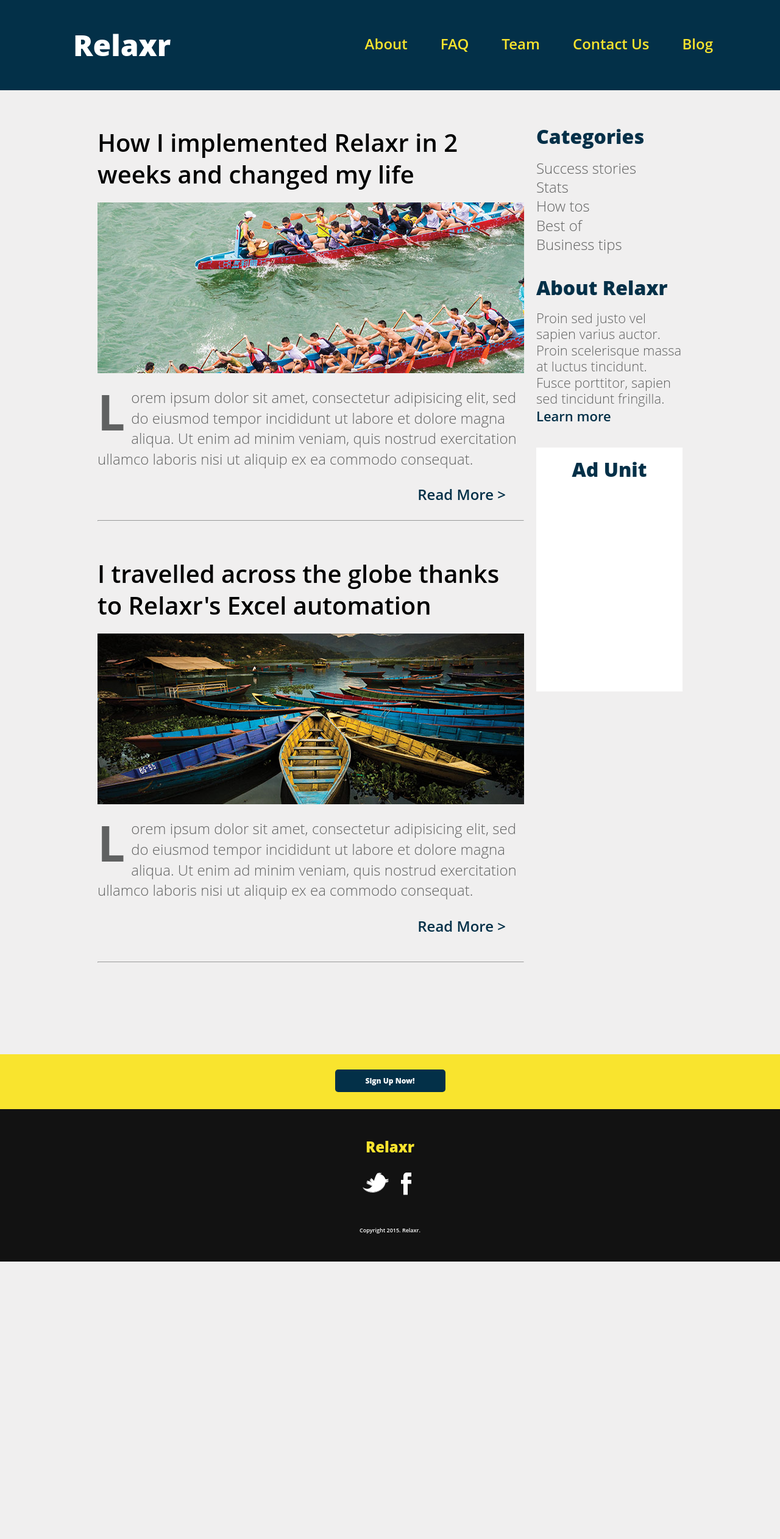
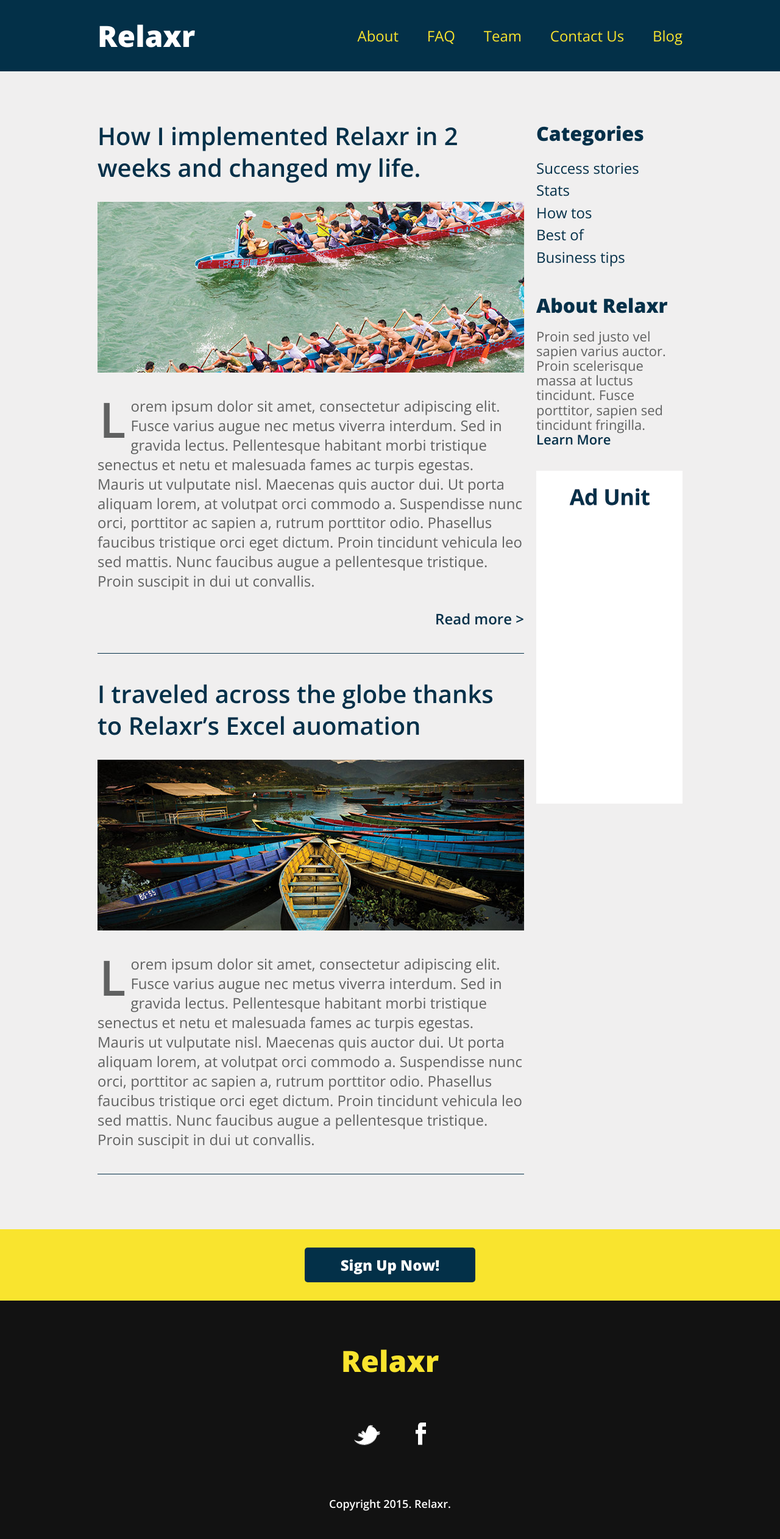
Before and after one commit to LeoMelo87/relaxrj1, a plain HTML site: page index.html in a window 1280 px wide. Shown: the whole page at 61% size. Before the commit the page ends 2069 px from the top, so only its background shows below. Drawn offline with nearby package versions, Linux system fonts and the light colour scheme.

Commit message:
Full update
Update based on starter code and full change in query

```diff
--- a/css/style.css
+++ b/css/style.css
@@ -1,304 +1,224 @@
 
-/* apply a natural box layout model to all elements, but allowing components to change */
-html {
-  box-sizing: border-box;
+
+/******************************************
+/* SETUP
+/*******************************************/
+
+/* Box Model Hack */
+* {
+  -moz-box-sizing: border-box; /* Firexfox */
+  -webkit-box-sizing: border-box; /* Safari/Chrome/iOS/Android */
+  box-sizing: border-box; /* IE */
 }
-*, *:before, *:after {
-  box-sizing: inherit;
-  max-width: 100%;
+
+/* Clear fix hack */
+.clearfix:after {
+  content: ".";
+  display: block;
+  clear: both;
+  visibility: hidden;
+  line-height: 0;
+  height: 0;
+}
+
+.clear {
+  clear: both;
+}
+
+.alignright {
+  float: right;
+  padding: 0 0 10px 10px; /* note the padding around a right floated image */
+}
+
+.alignleft {
+  float: left;
+  padding: 0 10px 10px 0; /* note the padding around a left floated image */
+}
+
+/******************************************
+/* BASE STYLES
+/*******************************************/
+
+body {
+  color: #043049;
+  font-size: 26px;
+  line-height: 1.4;
+  color: #606161;
+  font-family: 'Open Sans', Helvetica, Arial, sans-serif;
+  font-weight: 300;
+  background: #f0efef;
+}
+a {
+  text-decoration: none;
+}
+
+
+/******************************************
+/* LAYOUT
+/*******************************************/
+
+/* Center the container */
+.container {
+  width: 960px;
   margin: 0 auto;
 }
 
-
-.cf:before,
-.cf:after {
-    content: " "; /* 1 */
-    display: table; /* 2 */
+.logo {
+  font-size: 48px;
+  font-weight: 800;
 }
 
-.cf:after {
-    clear: both;
+header {
+  background: #033048;
+  padding: 25px 0;
+  overflow: hidden;
+}
+header .logo {
+  color: #fff;
+  float: left;
 }
 
-/***************
-    Header
-****************/
-body {
-  background-color: #f0efef;
+header nav {
+  float: right;
+  margin-top: 15px;
 }
-
-header  {
-  background-color: #033048;
-  max-width: 960px;
-
+header nav ul li {
+  display: inline-block;
+  margin: 0 0 0 40px;
+  font-size: 24px;
 }
-
-.mastheader {
-  max-width: 100%;
-}
-
-.relaxr1 {
-  float: left;
-  width: 20%;
-  font-family: "Open Sans", sans-serif;
-  font-weight: 800;
-  font-size: 48px;
-  color: white;
-  padding: 50px 50px 50px 120px;
-  text-align: center;
-}
-
-.menu {
-  float: right;
-  width: 80%;
-}
-
-.menu ul {
-  list-style: none;
-  text-align: right;
-  margin: 60px;
-
-}
-
-.menu ul li {
-  display: inline;
-  margin-left: 50px;
-}
-
-.menu ul li a {
-  text-decoration: none;
-  font-family: "Open Sans", sans-serif;
-  font-weight: 600;
-  font-size: 24px;
+header nav ul li a {
   color: #f9e42e;
 }
-
-.menu ul li a:hover {
-  color: white;
+#main {
+  margin-top: 80px;
 }
-
-/************
-    Wrap
-*************/
-
-.wrap {
-  max-width: 960px;
-  margin: 0 auto;
+#posts {
+  width: 700px;
+  display: inline-block;
+  margin-right: 20px;
+  vertical-align: top;
 }
-
-/************
-  Sections
-*************/
-
-.mainbody {
-  float: left;
-  max-width: 700px;
+#sidebar {
+  width: 240px;
+  display: inline-block;
+  vertical-align: top;
 }
-
-.section {
-  margin-top: 60px
+.post {
+  border-bottom: 1px solid #043049;
+  padding-bottom: 40px;
+  margin-bottom: 40px;
 }
-
-.columnhead {
-  font-family: "Open Sans", sans-serif;
+h2 {
   font-weight: 600;
   font-size: 40px;
   line-height: 1.3;
+  margin-bottom: 30px;
+}
+h2 a {
+  color: #043049;
 }
 
-img {
-  padding: 20px 0;
+.post img {
+  margin-bottom: 30px;
+}
+.post p {
+  font-size: 24px;
+  line-height: 1.333;
+  color: #606161;
+}
+.post p:first-of-type:first-letter {
+  float: left;
+  font-size: 80px;
+  line-height: 65px;
+  padding-top: 4px;
+  padding-right: 8px;
+  padding-left: 3px;
+  font-weight: 600;
+}
+.readmore, .readless {
+  text-align: right;
+  margin-top: 30px;
+}
+.readmore a, .readless a {
+  color: #043049;
+  font-weight: 600;
 }
 
-.psection {
-  font-family: "Open Sans", sans-serif;
-  font-weight: 300;
+.button {
+  border-radius: 5px;
+  font-weight: 800;
+  padding: 12px 0;
+  width: 280px;
+  font-size: 28px;
+  text-align: center;
+  display: block;
+  margin: 0 auto;
+}
+.yellow {
+  background: #f9e42e;
+  color: #033048;
+}
+.blue {
+  background: #033048;
+  color: #fff;
   font-size: 24px;
-  line-height: 1.4;
-  color: #606161;
 }
 
-.psection:first-letter {
-  font-size: 80px;
-  font-weight: bold;
-  line-height: 1;
-  color: #606161;
-  padding-right: 10px;
-  float: left;
+#sidebar h3 {
+  font-size: 32px;
+  font-weight: 800;
+  margin-bottom: 15px;
+  color: #043049;
+}
+#sidebar ul {
+  margin-bottom: 40px;
+}
+#sidebar ul li a {
+  color: #043049;
+  font-size: 24px;
+}
+#sidebar p {
+  font-size: 22px;
+  line-height: 1.1;
+  margin-bottom: 40px;
+}
+#sidebar p a {
+  color: #043049;
+  font-weight: 600;
 }
 
-.readmore {
+#bottom-cta {
+  background: #f9e42e;
   padding: 30px;
-  text-align: right;
+  text-align: center;
+  margin-top: 50px;
 }
 
-
-.readlink {
-  font-family: "Open Sans", sans-serif;
+footer {
+  background: #121212;
+  padding: 65px 0 45px;
+  text-align: center;
+}
+footer .logo {
+  color: #f9e42e;
+  margin-bottom: 68px;
+}
+footer ul li {
+  display: inline-block;
+  list-style: none;
+  margin: 0 26px 75px;
+}
+footer p {
+  font-size: 18px;
+  color: #fff;
   font-weight: 600;
-  font-size: 24px;
-  text-decoration: none;
-  color: #033048;
+}
+.hide {
+  display: none;
+  margin-top: 30px;
 }
 
-.readmore a:hover {
-  color: #f9e42e;
-}
-
-.break2 {
-  margin-bottom: 150px;
-}
-
-.hide{
-  display:none;
-}
-
-/******************
-      Aside
-******************/
-
-.sidebar {
-  width: 240px;
-  float: right;
-  margin-left: 20px;
-  margin-top: 60px;
-}
-
-#categories {
-  margin-bottom: 40px;
-}
-
-  .subhead {
-    font-family: "Open Sans", sans-serif;
-    font-weight: 800;
-    font-size: 32px;
-    color: #033048;
-    margin-bottom: 20px;
-  }
-
-.categ ul li a {
-  text-decoration: none;
-  font-family: "Open Sans", sans-serif;
-  font-weight: 300;
-  font-size: 24px;
-  color: #606161;
-  line-height: 1.3;
-}
-
-.categ ul li a:hover {
-  color: #f9e42e;
-}
-
-#AboutRelaxr {
-  margin-bottom: 40px;
-}
-
-.about {
-  font-family: "Open Sans", sans-serif;
-  font-weight: 300;
-  font-size: 22px;
-  color: #606161;
-  line-height: 1.2;
-  margin-bottom: 5px;
-}
-
-.learnmore a {
-  text-decoration: none;
-  font-family: "Open Sans", sans-serif;
-  font-weight: 600;
-  font-size: 22px;
-  color: #033048;
-}
-
-  .learnmore a:hover {
-    color: #f9e42e;
-  }
-
-.ad {
-  text-align: center;
-  width: 250px;
-  height: 400px;
-  background-color: white;
-  padding-top: 20px;
-}
-
-/*************
-    Sign Up
-**************/
-
-#sign {
-  clear: both;
-  background-color: #f9e42e;
-  height: 90px;
-}
-
-  .signbutton {
-    max-width: 1200px;
-    display: block;
-    margin: auto;
-    padding-top: 25px;
-  }
-
-  .button2 {
-    font-family: "Open Sans", sans-serif;
-    font-weight: 800;
-    font-size: 12px;
-    border-radius: 5px;
-    border: none;
-    background-color: #033048;
-    max-width: 1200px;
-    display: block;
-    margin: 0 auto;
-    padding: 10px 50px;
-
-  }
-
-  .linkbutton2 {
-    color: white;
-    text-decoration: none;
-
-  }
-
-/**********
-  Footer
-***********/
-
-footer {
-  background-color: #121212;
-  height: 250px;
-  max-width: 100%;
-}
-
-#social {
-  max-width: 90px;
-  margin: 0 auto;
-  padding-right: 10px;
-}
-
-  .twitter {
-    float: left;
-    padding-top: 30px;
-  }
-
-  .facebook {
-    float: right;
-    padding-top: 30px;
-  }
-
-  .footer{
-  color: #f9e42e;
-  text-align: center;
-  font-family: "Open Sans", sans-serif;
-  font-weight: 800;
-  font-size: 24px;
-  padding-top: 50px;
-  }
-
-  .copyright {
-    font-family: "Open Sans", sans-serif;
-    font-weight: 600;
-    font-size: 9px;
-    color: white;
-    text-align: center;
-    padding-top: 120px;
-  }
+/******************************************
+/* ADDITIONAL STYLES
+/*******************************************/
--- a/index.html
+++ b/index.html
@@ -1,68 +1,61 @@
 <!DOCTYPE html>
-<html>
+<html lang="en">
 	<head>
     	<meta charset="utf-8">
-    <title>Relaxr</title>
-    <link rel="stylesheet" href="css/reset.css" />
-    <link rel="stylesheet" href="css/style.css" />
-    <link href='https://fonts.googleapis.com/css?family=Open+Sans:400,300,300italic,400italic,600,600italic,700,700italic,800,800italic' rel='stylesheet' type='css/style.css' />
+    	<meta name="description" content="The perfect personal assistant. Relaxr does your job for you so you can enjoy life as it is meant to be.">
 
+		<title>Weather Background</title>
+		<link href='http://fonts.googleapis.com/css?family=Open+Sans:300italic,300,600,800' rel='stylesheet' type='text/css'>
+
+		<!-- external CSS link -->
+		<link rel="stylesheet" href="css/reset.css">
+		<link rel="stylesheet" href="css/style.css">
+		<script src="http://ajax.googleapis.com/ajax/libs/jquery/2.1.3/jquery.min.js"></script>
+		<script type="text/javascript" src="js/app.js"></script>
 	</head>
 	<body>
-
-      <header class="mastheader cf">
-          <h1 class="relaxr1">Relaxr</h1>
-
-          <nav class="menu">
+		<header>
+			<div class="container">
+				<h1 class="logo">Relaxr</h1>
+				<nav>
 					<ul>
 						<li><a href="#">About</a></li>
 						<li><a href="#">FAQ</a></li>
 						<li><a href="#">Team</a></li>
 						<li><a href="#">Contact Us</a></li>
-              <li><a href="#">Blog</a><li>
+						<li><a href="#">Blog</a></li>
 					</ul>
 				</nav>
+			</div>
+		</header>
+		<section id="main">
+			<div class="container">
+				<section id="posts">
+					<article class="post">
+						<h2><a href="#">How I implemented Relaxr in 2 weeks and changed my life.</a></h2>
+						<img src="images/blog_photo1.jpg" alt="Crew Meet">
+						<p>Lorem ipsum dolor sit amet, consectetur adipiscing elit. Fusce varius augue nec metus viverra interdum. Sed in gravida lectus. Pellentesque habitant morbi tristique senectus et netu et malesuada fames ac turpis egestas. Mauris ut vulputate nisl.  Maecenas quis auctor dui. Ut porta aliquam lorem, at volutpat orci commodo a. Suspendisse nunc orci, porttitor ac sapien a, rutrum porttitor odio. Phasellus faucibus tristique orci eget dictum. Proin tincidunt vehicula leo sed mattis. Nunc faucibus augue a pellentesque tristique. Proin suscipit in dui ut convallis.</p>
 
-      </header>
+						<p class="readmore"><a href="#">Read more &gt;</a></p>
+						<p class="hide" id="show-this-on-click">Maecenas quis auctor dui. Ut porta aliquam lorem, at volutpat orci commodo a. Suspendisse nunc orci, porttitor ac sapien a, rutrum porttitor odio. Phasellus faucibus tristique orci eget dictum. Proin tincidunt vehicula leo sed mattis. Nunc faucibus augue a pellentesque tristique. Proin suscipit in dui ut convallis.</p>
+						<p class="readless hide"><a href="#">Read less &gt;</a></p>
+					</article>
+					<article class="post">
+						<h2><a href="#">I traveled across the globe thanks to Relaxr’s Excel auomation</a></h2>
+						<img src="images/blog_photo2.jpg" alt="Canoes">
+						<p>Lorem ipsum dolor sit amet, consectetur adipiscing elit. Fusce varius augue nec metus viverra interdum. Sed in gravida lectus. Pellentesque habitant morbi tristique senectus et netu et malesuada fames ac turpis egestas. Mauris ut vulputate nisl.  Maecenas quis auctor dui. Ut porta aliquam lorem, at volutpat orci commodo a. Suspendisse nunc orci, porttitor ac sapien a, rutrum porttitor odio. Phasellus faucibus tristique orci eget dictum. Proin tincidunt vehicula leo sed mattis. Nunc faucibus augue a pellentesque tristique. Proin suscipit in dui ut convallis.</p>
 
-  <div class="wrap">
-
-      <div class="mainbody">
-          <article class="section">
-              <h1 class="columnhead">How I implemented Relaxr in 2 weeks and changed my life</h1>
-              <img src="images/blog_photo1.jpg" alt="blog photo 1" class="blogphoto"/>
-              <p class="psection">
-                Lorem ipsum dolor sit amet, consectetur adipisicing elit, sed do eiusmod tempor incididunt ut labore et dolore magna aliqua. Ut enim ad minim veniam, quis nostrud exercitation ullamco laboris nisi ut aliquip ex ea commodo consequat.<span class="readmore-content">Duis aute irure dolor in reprehenderit in voluptate velit esse cillum dolore eu fugiat nulla pariatur. Excepteur sint occaecat cupidatat non proident, sunt in culpa qui officia deserunt mollit anim id est laborum.
-              </span></p>
-              <div class="readmore">
-                <a href="#" class="readlink">Read More ></a>
-              </div>
-
-          </article> <!--End of Arctic1e-->
-
-          <hr />
-
-          <article class="section">
-              <h1 class="columnhead">I travelled across the globe thanks to Relaxr's Excel automation</h1>
-              <img src="images/blog_photo2.jpg" alt="blog photo 2" class="blogphoto"/>
-              <p class="psection">
-                Lorem ipsum dolor sit amet, consectetur adipisicing elit, sed do eiusmod tempor incididunt ut labore et dolore magna aliqua. Ut enim ad minim veniam, quis nostrud exercitation ullamco laboris nisi ut aliquip ex ea commodo consequat.<span class="readmore-content">Duis aute irure dolor in reprehenderit in voluptate velit esse cillum dolore eu fugiat nulla pariatur. Excepteur sint occaecat cupidatat non proident, sunt in culpa qui officia deserunt mollit anim id est laborum.
-              </span></p>
-              <div class="readmore">
-                <a href="#" class="readlink">Read More ></a>
-              </div>
-              <br />
-
-          </article> <!--End of Article2-->
-
-          <hr class="break2"/>
-
-      </div>
-
-      <aside class="sidebar">
-          <section id="categories">
-            <h2 class="subhead">Categories</h2>
-            <nav class="categ">
+					</article>
+				</section><!--
+			--><aside id="sidebar">
+					<!--
+					so why is there an empty comment on line 49-50 ?
+					Because out layout uses inline-block, we have to
+					squash the whitespace, check out this article for
+					more details:
+					https://css-tricks.com/fighting-the-space-between-inline-block-elements/
+					-->
+					<h3>Categories</h3>
 					<ul>
 						<li><a href="#">Success stories</a></li>
 						<li><a href="#">Stats</a></li>
@@ -70,51 +63,29 @@
 						<li><a href="#">Best of</a></li>
 						<li><a href="#">Business tips</a></li>
 					</ul>
-            </nav>
-          </section> <!--End of Categories-->
-
-          <section id="AboutRelaxr">
-            <h2 class="subhead">About Relaxr</h2>
-            <p class="about">Proin sed justo vel sapien varius auctor. Proin scelerisque massa at luctus tincidunt. Fusce porttitor, sapien sed tincidunt fringilla.<span class="learnmore-content">Lorem ipsum dolor sit amet, consectetur adipisicing elit, sed do eiusmod tempor incididunt ut labore et dolore magna aliqua. Ut enim ad minim veniam, quis nostrud exercitation ullamco laboris nisi ut aliquip ex ea commodo consequat. Duis aute irure dolor in reprehenderit in voluptate velit esse cillum dolore eu fugiat nulla pariatur. Excepteur sint occaecat cupidatat non proident, sunt in culpa qui officia deserunt mollit anim id est laborum.</span></p>
-              <div class="learnmore">
-                <a href="#" class="learnmore-link">Learn more</a>
+					<h3>About Relaxr</h3>
+					<p>Proin sed justo vel sapien varius auctor. Proin scelerisque massa at luctus tincidunt. Fusce porttitor, sapien sed tincidunt fringilla.<br>
+					<a href="#" class="learnmore">Learn More</a> <span class="hide" id="learnmoretext">Here is some more text about this fun thing!</p>
+					<img src="images/ad-unit.png" alt="Ad Unit">
+				</aside>
 			</div>
-          </section> <!--End of About Relaxr-->
-
-        <section class="ad">
-          <h2 class="subhead">Ad Unit</h2>
 		</section>
 
+		<aside id="bottom-cta">
+			<a class="button blue" href="#">Sign Up Now!</a>
 		</aside>
+		<footer>
+			<h4 class="logo">Relaxr</h4>
 
-    </div>
+			<ul>
+				<li><a href="#"><img src="images/twitter.png" alt="Twitter logo"></a></li>
+				<li><a href="#"><img src="images/facebook.png" alt="Facebook logo"></a></li>
+			</ul>
 
-    <div id="sign">
-        <div class="signbutton">
-          <button type="#" name="Sign" class="button2"><a href="#" class="linkbutton2">Sign Up Now!</a></button>
-        </div>
-
-    </div> <!--End of sign div-->
-
-    <footer>
-      <h1 class="footer">Relaxr</h1>
-      <div id="social">
-        <a href="#">
-          <img src="images/twitter.png" alt="Twitter" class="twitter" />
-        </a>
-        <a href="#">
-          <img src="images/facebook.png" alt="Facebook" class="facebook" />
-        </a>
-      </div> <!--End of social div-->
-
-      <p class="copyright">
-        Copyright 2015. Relaxr.
-      </p>
+			<p class="copyright">Copyright 2015. Relaxr.</p>
 		</footer>
 
-
-    <script type="text/javascript" src="js/jquery.js"></script>
+		<script type="text/javascript" src="js/jquery-2.1.4.min.js"></script>
 		<script type="text/javascript" src="js/script.js"></script>
-
 	</body>
 </html>
```
Also changed, not shown: js/script.js (+28 -15 lines). Lines whose indentation alone changed are shown as unchanged.
